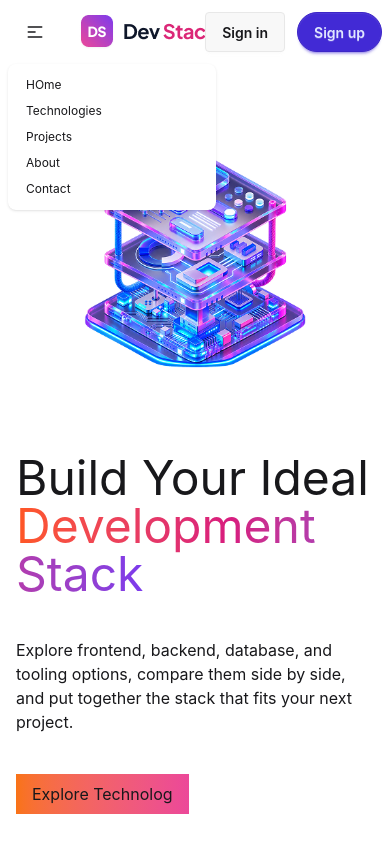
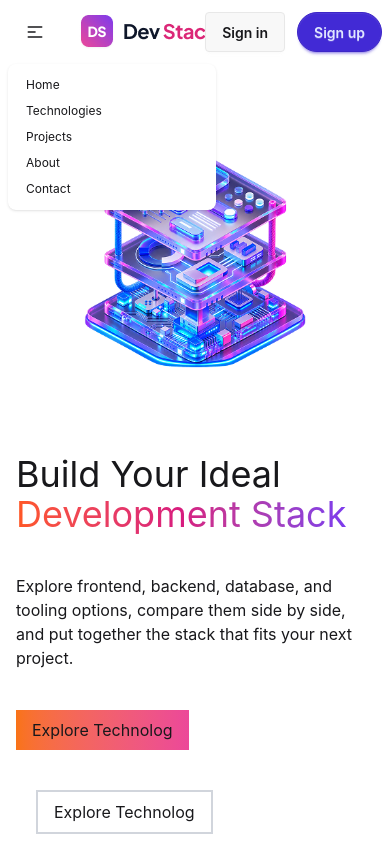
Before and after one commit to chapaiwebdevevelopers/devstack-cart, a React (Vite) app: page / in a window 390 px wide. Both pictures are taken after a click on the button 35 px from the left and 32 px from the top of the page. Shown: the top 844 px of the page. Built offline with nearby package versions, Linux system fonts and the light colour scheme.

Commit message:
fix- Navbar Sticky

```diff
--- a/src/components/Cards.tsx
+++ b/src/components/Cards.tsx
@@ -22,7 +22,7 @@
       </div>
 
       {/* Cart */}
-      <div className="lg:col-span-1 sticky top-4 h-fit max-h-[calc(100vh-2rem)] overflow-y-auto">
+      <div className="lg:col-span-1 sticky top-20 h-fit max-h-[calc(100vh-2rem)] overflow-y-auto">
         <CartCard selectProduct ={selectProduct} setSelectedProduct={setSelectedProduct}  />
       </div>
 
--- a/src/components/Hero.tsx
+++ b/src/components/Hero.tsx
@@ -4,15 +4,15 @@
     return (
         <>
 
-        <div className="hero  min-h-screen">
+        <div className="hero  min-h-[70vh]">
   <div className="hero-content flex-col lg:flex-row-reverse">
     <img
       alt="Hero Section"
       src={heroImg}
-      className=" rounded-lg "
+      className=" rounded-lg  "
     />
     <div className='space-y-10'>
-      <h2 className='text-5xl'>Build Your Ideal <br></br> <span className='bg-gradient-to-r from-[#FF5722] via-[#D81B7E] to-[#7C3AED] bg-clip-text text-transparent'>Development Stack</span> </h2>
+      <h2 className='text-4xl lg:text-5xl'>Build Your Ideal <br></br> <span className='bg-gradient-to-r from-[#FF5722] via-[#D81B7E] to-[#7C3AED] bg-clip-text text-transparent'>Development Stack</span> </h2>
                 <p>Explore frontend, backend, database, and tooling options,
                     compare them side by side, and put together the stack that fits your
                     next project.
--- a/src/components/Nav.tsx
+++ b/src/components/Nav.tsx
@@ -2,7 +2,7 @@
 import Logo from '../assets/logo-text.png'
 const Nav = () => {
     return (
-        <div className="navbar   container mx-auto">
+        <div className="navbar sticky top-0  container mx-auto bg-white z-9">
             {/* Navbar stays sticky at the top while scrolling. */}
   <div className="navbar-start">
     <div className="dropdown">
@@ -12,7 +12,7 @@
       <ul
         tabIndex={-1}
         className="menu menu-sm dropdown-content bg-base-100 rounded-box z-1 mt-3 w-52 p-2 shadow">
-        <li><a>HOme</a></li>
+        <li><a>Home</a></li>
         <li><a>Technologies</a></li>
         <li><a>Projects</a></li>
         <li><a>About</a></li>
```
